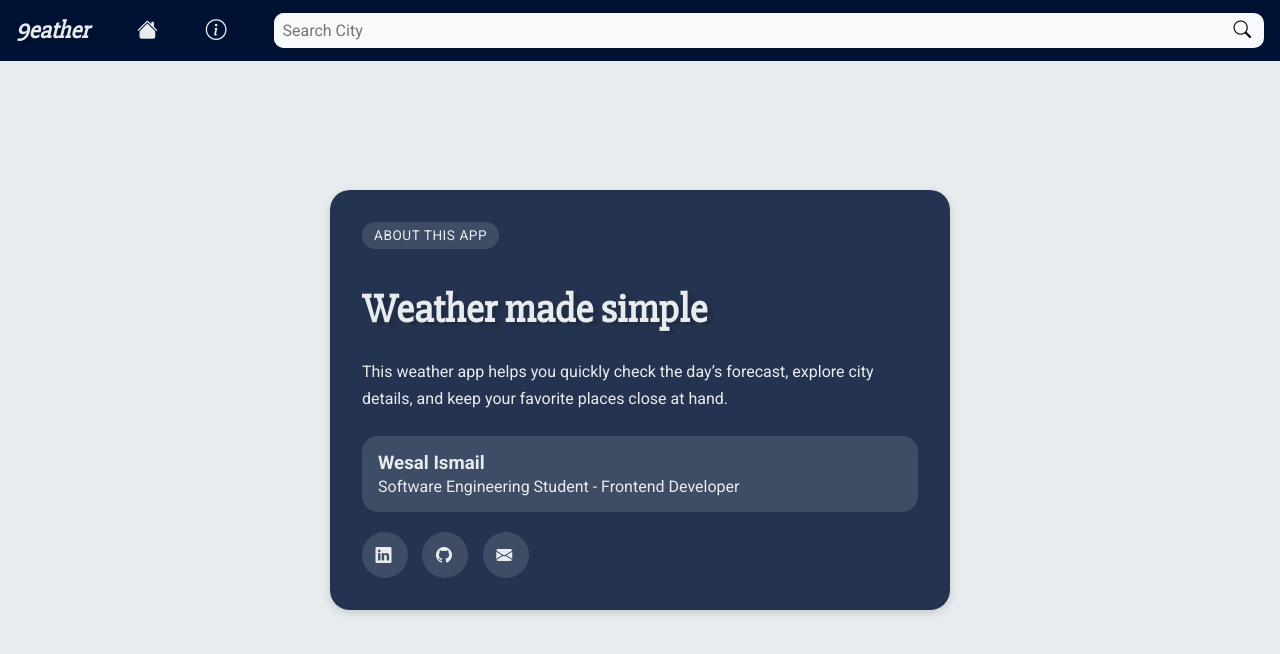
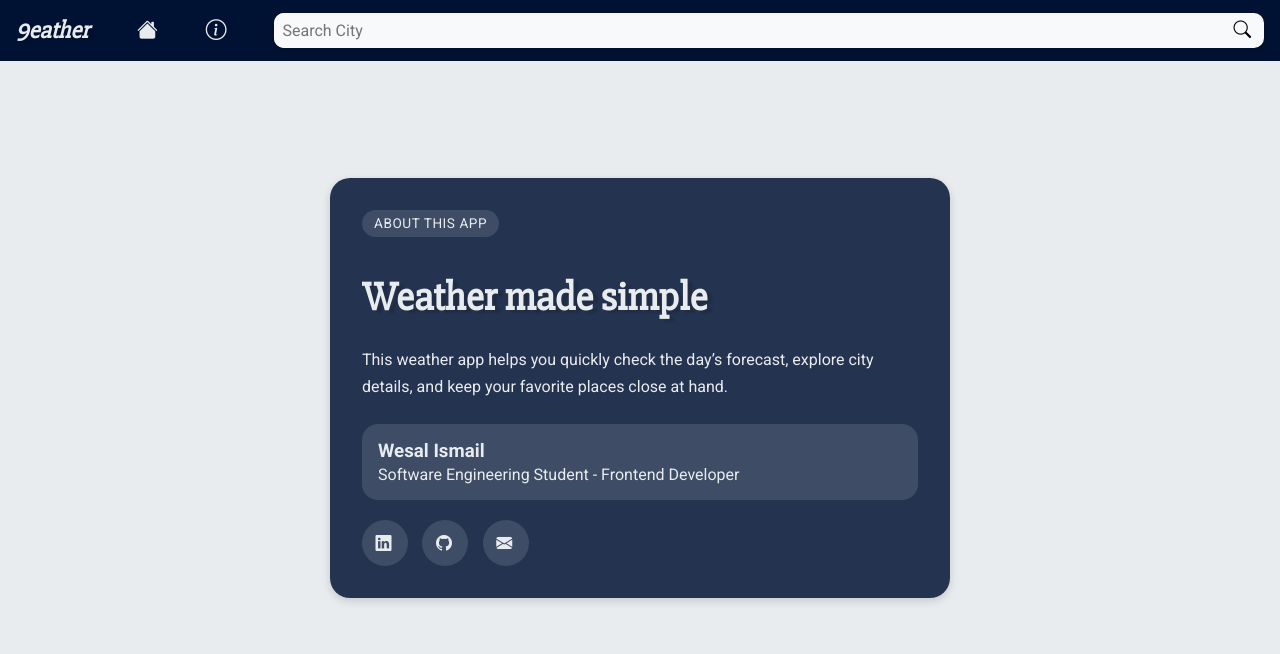
Before and after one commit to we2004/weather-app, a React (Vite) app: page /about in a window 1280 px wide. In both pictures the pointer is over the element 640 px from the left and 400 px from the top of the page. Shown: the top 654 px of the page. Built offline with nearby package versions, Linux system fonts and the light colour scheme; no server answers.

Commit message:
add hover effect to about card

```diff
--- a/src/pages/About.css
+++ b/src/pages/About.css
@@ -12,7 +12,14 @@
   border-radius: 20px;
   padding: 2rem;
   box-shadow: var(--dark-shadow);
+
+  transition: all ease 0.15s;
 }
+
+.about-card:hover {
+ transform: translateY(-12px);
+}
+
 
 .about-badge {
   display: inline-block;
```
